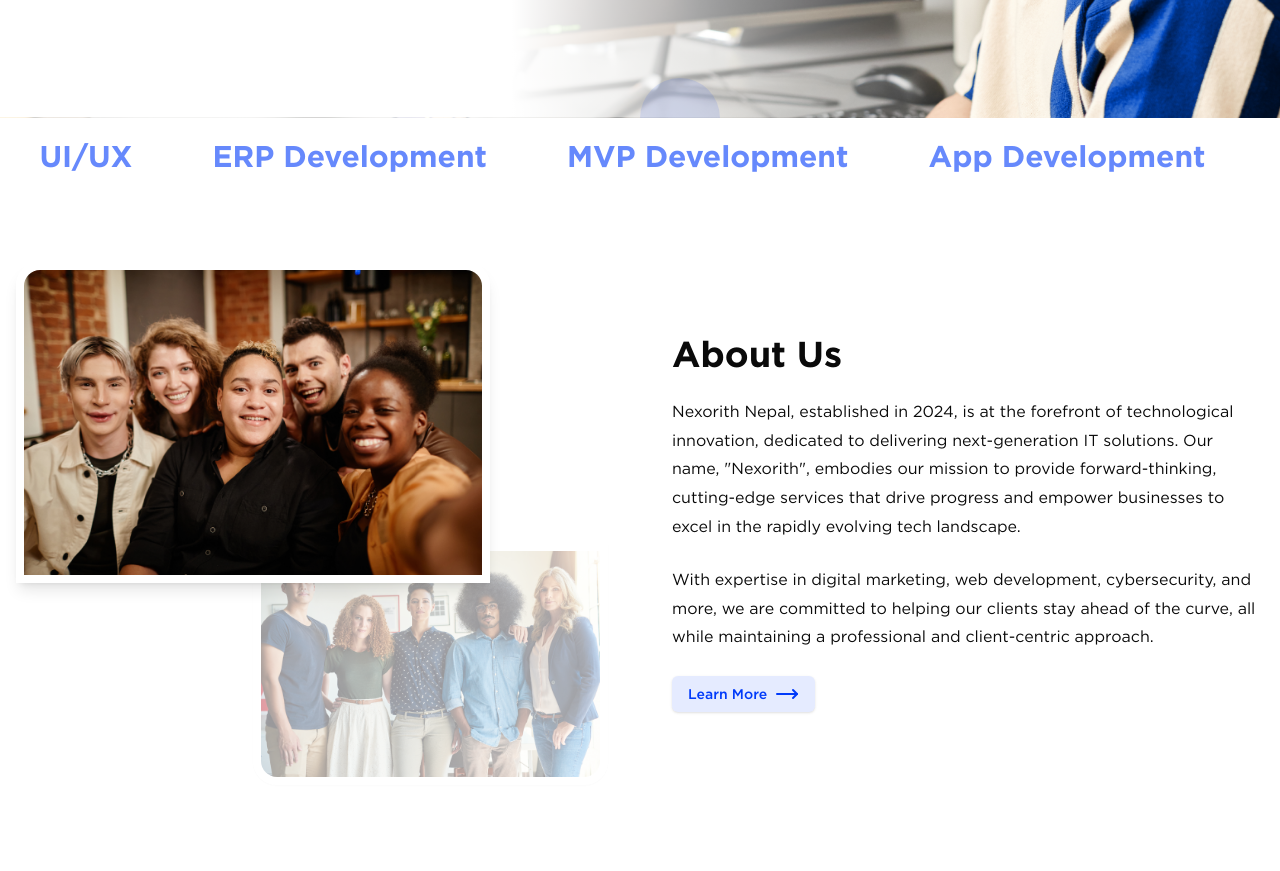
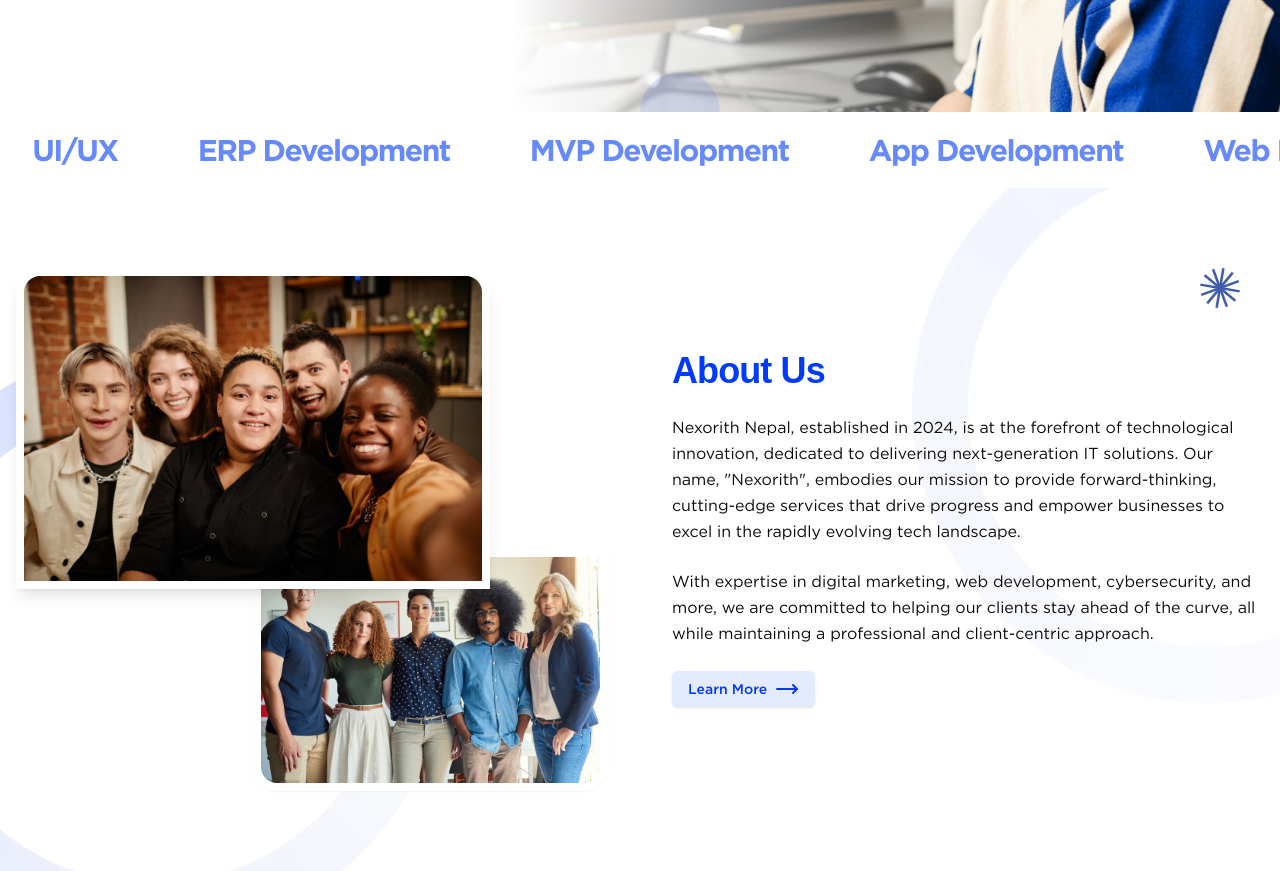
Before and after one commit to binamralamsal/nexorith, a Next.js app: page / in a window 1280 px wide. Shown: the part 560-1431 px from the top of the page. Built offline with nearby package versions, Linux system fonts and the light colour scheme; a web font is replaced by a local one.

Commit message:
About section background design stuff

```diff
--- a/src/app/page.tsx
+++ b/src/app/page.tsx
@@ -1,3 +1,4 @@
+import { Asterisk } from "@/components/icons/asterisk";
 import { Button } from "@/components/ui/button";
 import Marquee from "@/components/ui/marquee";
 import { MoveRight } from "lucide-react";
@@ -19,11 +20,11 @@
       <section className="md:bg-hero bg-cover bg-no-repeat bg-center relative overflow-hidden">
         <div className="container grid md:grid-cols-2 py-16 md:py-20 lg:py-40">
           <div className="flex flex-col md:items-start gap-6">
-            <h2 className="font-bold text-4xl md:text-5xl lg:text-7xl">
+            <h2 className="font-bold text-4xl md:text-5xl lg:text-7xl tracking-tighter">
               we <span className="text-primary">Build</span> <br />
               your <span className="text-primary">Dream.</span>
             </h2>
-            <p className="max-w-[40ch] leading-soft">
+            <p className="max-w-[40ch] leading-relaxed">
               Lorem Ipsum is simply dummy text of the printing and typesetting
               industry. Lorem Ipsum has been
             </p>
@@ -50,7 +51,7 @@
             {services.map((service) => (
               <li
                 key={service}
-                className="text-xl md:text-2xl lg:text-3xl text-primary/60 font-medium lg:font-semibold"
+                className="text-xl md:text-2xl lg:text-3xl text-primary/60 font-medium lg:font-semibold tracking-tighter"
               >
                 {service}
               </li>
@@ -59,9 +60,17 @@
         </Marquee>
       </section>
 
-      <section className="my-10 md:my-20 lg:my-30">
-        <div className="container grid md:grid-cols-2 items-center gap-4 md:gap-8 lg:gap-16">
-          <div>
+      <section className="py-10 md:py-20 lg:py-30 overflow-hidden">
+        <div className="container grid md:grid-cols-2 items-center gap-4 md:gap-8 lg:gap-16 relative">
+          <Asterisk className="absolute h-10 top-0 right-10" />
+          <div className="relative">
+            <Image
+              src="/spinning.png"
+              alt="Spinning Wheel"
+              height={300}
+              width={300}
+              className="absolute w-full -left-40 top-20 -z-10 animate-spin opacity-15 duration-6s not-sr-only"
+            />
             <Image
               src="/people-1.png"
               alt="People 1"
@@ -74,11 +83,18 @@
               alt="People 2"
               width={400}
               height={400}
-              className="w-[60%] relative -mb-10 ml-auto -top-10 shadow-sm opacity-40 border-8 border-white rounded-b-3xl"
+              className="w-[60%] relative -mb-10 ml-auto -top-10 shadow-sm border-8 border-white rounded-b-3xl"
             />
           </div>
-          <div className="flex flex-col gap-6 leading-soft">
-            <h2 className="font-semibold text-2xl md:text-3xl lg:text-4xl">
+          <div className="flex flex-col gap-6 leading-relaxed relative">
+            <Image
+              src="/spinning.png"
+              alt="Spinning Wheel"
+              height={300}
+              width={300}
+              className="absolute w-full -right-[15rem] -top-[15rem] -z-10 animate-spin opacity-5 duration-6s not-sr-only"
+            />
+            <h2 className="font-bold text-2xl md:text-3xl lg:text-4xl text-primary tracking-tight">
               About Us
             </h2>
             <p>
--- /dev/null
+++ b/src/components/icons/asterisk.tsx
@@ -0,0 +1,73 @@
+import { ComponentProps } from "react";
+
+export function Asterisk(props: ComponentProps<"svg">) {
+  return (
+    <svg
+      viewBox="0 0 56 56"
+      fill="none"
+      xmlns="http://www.w3.org/2000/svg"
+      {...props}
+    >
+      <g clip-path="url(#clip0_212_70)">
+        <path
+          d="M39.3243 53.6063L36.0222 54.8251L25.7633 27.032L29.0654 25.8131L39.3243 53.6063Z"
+          fill="#405CA9"
+        />
+        <path
+          d="M50.6111 44.5134L48.3608 47.22L25.5797 28.2799L27.83 25.5733L50.6111 44.5134Z"
+          fill="#405CA9"
+        />
+        <path
+          d="M55.8385 30.9957L55.243 34.4649L26.044 29.4528L26.6394 25.9837L55.8385 30.9957Z"
+          fill="#405CA9"
+        />
+        <path
+          d="M53.6066 16.6743L54.8255 19.9764L27.0324 30.2353L25.8135 26.9332L53.6066 16.6743Z"
+          fill="#405CA9"
+        />
+        <path
+          d="M44.5127 5.38875L47.2194 7.63904L28.2793 30.4201L25.5726 28.1698L44.5127 5.38875Z"
+          fill="#405CA9"
+        />
+        <path
+          d="M30.9948 0.161958L34.464 0.757446L29.4519 29.9565L25.9828 29.361L30.9948 0.161958Z"
+          fill="#405CA9"
+        />
+        <path
+          d="M16.6745 2.39478L19.9766 1.1759L30.2356 28.969L26.9334 30.1879L16.6745 2.39478Z"
+          fill="#405CA9"
+        />
+        <path
+          d="M5.3896 11.4879L7.63989 8.78125L30.421 27.7213L28.1707 30.428L5.3896 11.4879Z"
+          fill="#405CA9"
+        />
+        <path
+          d="M0.162934 25.0053L0.758423 21.5361L29.9574 26.5482L29.362 30.0174L0.162934 25.0053Z"
+          fill="#405CA9"
+        />
+        <path
+          d="M2.39508 39.3242L1.17621 36.022L28.9693 25.7631L30.1882 29.0652L2.39508 39.3242Z"
+          fill="#405CA9"
+        />
+        <path
+          d="M11.4872 50.6094L8.78052 48.3591L27.7206 25.5781L30.4272 27.8283L11.4872 50.6094Z"
+          fill="#405CA9"
+        />
+        <path
+          d="M25.0043 55.837L21.5352 55.2415L26.5472 26.0425L30.0164 26.638L25.0043 55.837Z"
+          fill="#405CA9"
+        />
+      </g>
+      <defs>
+        <clipPath>
+          <rect
+            width="56"
+            height="56"
+            fill="white"
+            transform="matrix(-1 0 0 1 56 0)"
+          />
+        </clipPath>
+      </defs>
+    </svg>
+  );
+}
--- a/src/components/icons/logo.tsx
+++ b/src/components/icons/logo.tsx
@@ -47,7 +47,7 @@
         />
       </g>
       <defs>
-        <clipPath id="clip0_276_138">
+        <clipPath>
           <rect width="399.67" height="104.06" fill="white" />
         </clipPath>
       </defs>
--- a/tailwind.config.ts
+++ b/tailwind.config.ts
@@ -10,6 +10,13 @@
   ],
   theme: {
     extend: {
+      animationDuration: {
+        "2s": "2s",
+        "3s": "3s",
+        "4s": "4s",
+        "5s": "5s",
+        "6s": "6s",
+      },
       container: {
         center: true,
         padding: "1rem",
```
Also changed, not shown: public/spinning.png (added).
